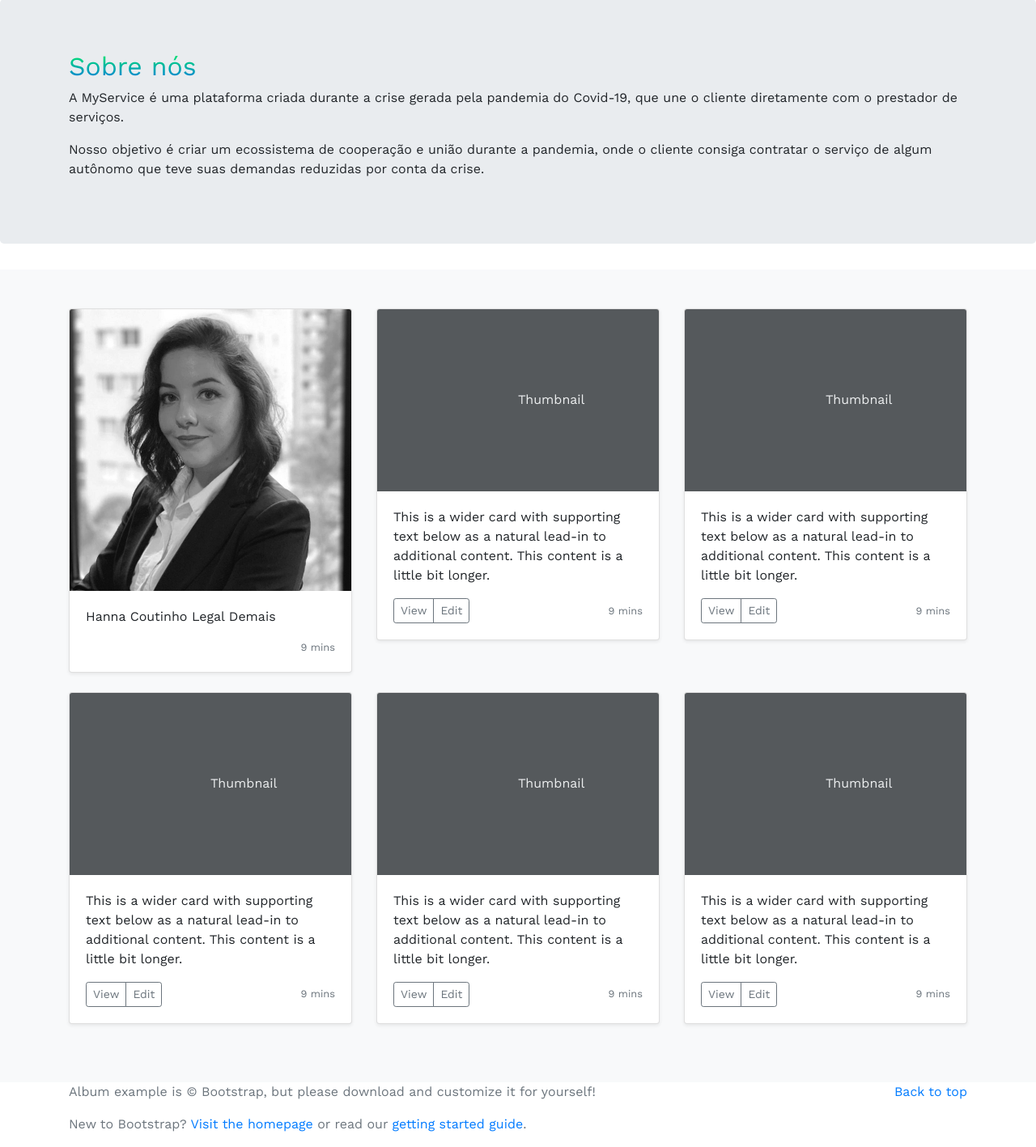
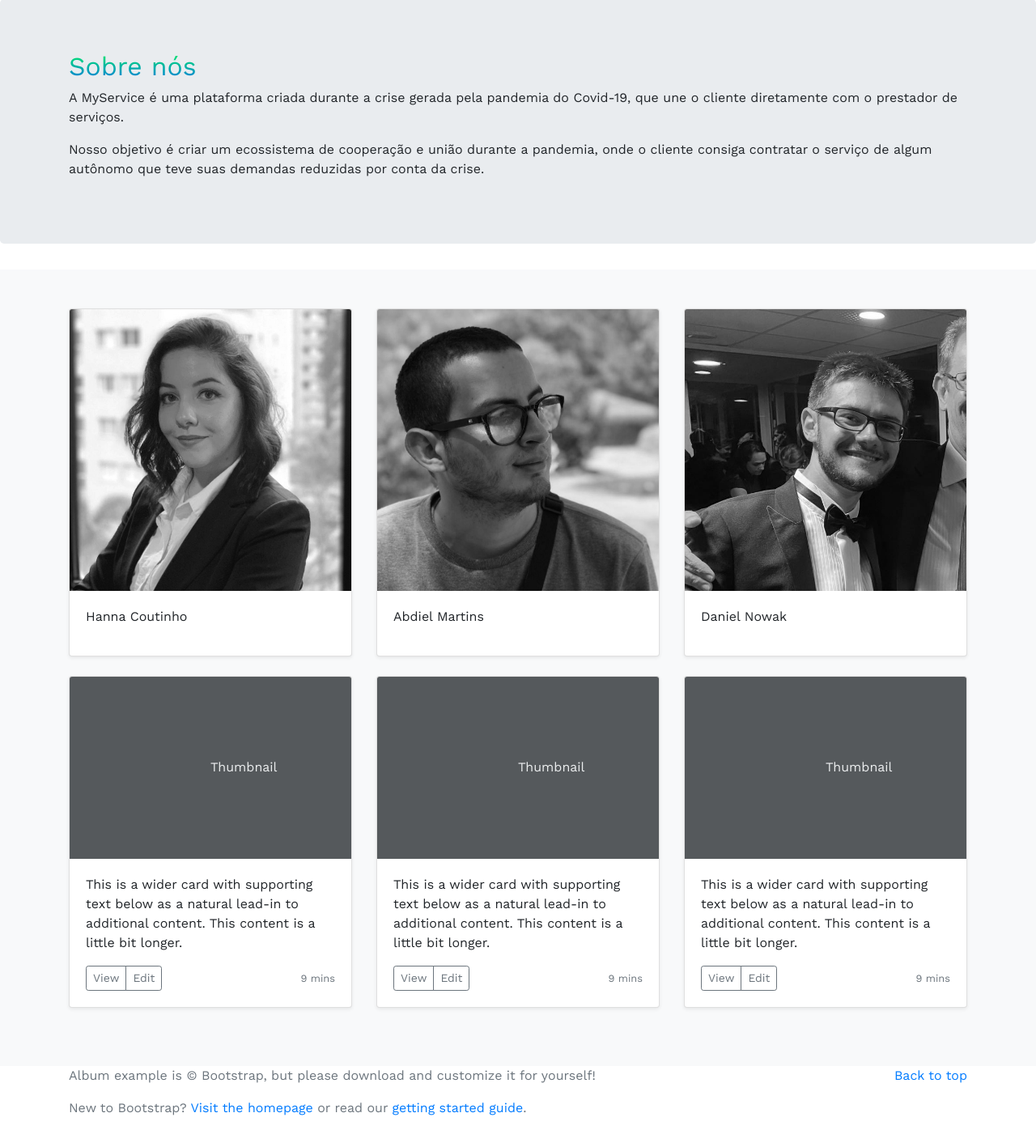
Before and after one commit to abdielmartins/myservice, a Django app: page /about in a window 1280 px wide. Shown: the part 122-1539 px from the top of the page at 81% size. After the commit the page ends 1500 px from the top, so only its background shows below. Run offline with Django 3.2, Linux system fonts and the light colour scheme; some libraries are stand-ins or nearby versions.

Commit message:
photos of Daniel and Abdiel - about page

```diff
--- a/templates/about.html
+++ b/templates/about.html
@@ -56,41 +56,34 @@
           <div class="card mb-4 shadow-sm">
             <img class="card-img-top" src="{% static "images/hanna.jpg" %}" alt="Card image cap">
             <div class="card-body">
-              <p class="card-text">Hanna Coutinho Legal Demais</p>
+              <p class="card-text">Hanna Coutinho</p>
               <div class="d-flex justify-content-between align-items-center">
                 <div class="btn-group">
                 </div>
-                <small class="text-muted">9 mins</small>
               </div>
             </div>
           </div>
         </div>
         <div class="col-md-4">
           <div class="card mb-4 shadow-sm">
-            <svg class="bd-placeholder-img card-img-top" width="100%" height="225" xmlns="http://www.w3.org/2000/svg" preserveAspectRatio="xMidYMid slice" focusable="false" role="img" aria-label="Placeholder: Thumbnail"><title>Placeholder</title><rect width="100%" height="100%" fill="#55595c"/><text x="50%" y="50%" fill="#eceeef" dy=".3em">Thumbnail</text></svg>
+            <img class="card-img-top" src="{% static "images/abdiel.jpg" %}" alt="Card image cap">
             <div class="card-body">
-              <p class="card-text">This is a wider card with supporting text below as a natural lead-in to additional content. This content is a little bit longer.</p>
+              <p class="card-text">Abdiel Martins</p>
               <div class="d-flex justify-content-between align-items-center">
                 <div class="btn-group">
-                  <button type="button" class="btn btn-sm btn-outline-secondary">View</button>
-                  <button type="button" class="btn btn-sm btn-outline-secondary">Edit</button>
                 </div>
-                <small class="text-muted">9 mins</small>
               </div>
             </div>
           </div>
         </div>
         <div class="col-md-4">
           <div class="card mb-4 shadow-sm">
-            <svg class="bd-placeholder-img card-img-top" width="100%" height="225" xmlns="http://www.w3.org/2000/svg" preserveAspectRatio="xMidYMid slice" focusable="false" role="img" aria-label="Placeholder: Thumbnail"><title>Placeholder</title><rect width="100%" height="100%" fill="#55595c"/><text x="50%" y="50%" fill="#eceeef" dy=".3em">Thumbnail</text></svg>
+            <img class="card-img-top" src="{% static "images/daniel.jpg" %}" alt="Card image cap">
             <div class="card-body">
-              <p class="card-text">This is a wider card with supporting text below as a natural lead-in to additional content. This content is a little bit longer.</p>
+              <p class="card-text">Daniel Nowak</p>
               <div class="d-flex justify-content-between align-items-center">
                 <div class="btn-group">
-                  <button type="button" class="btn btn-sm btn-outline-secondary">View</button>
-                  <button type="button" class="btn btn-sm btn-outline-secondary">Edit</button>
                 </div>
-                <small class="text-muted">9 mins</small>
               </div>
             </div>
           </div>
```
